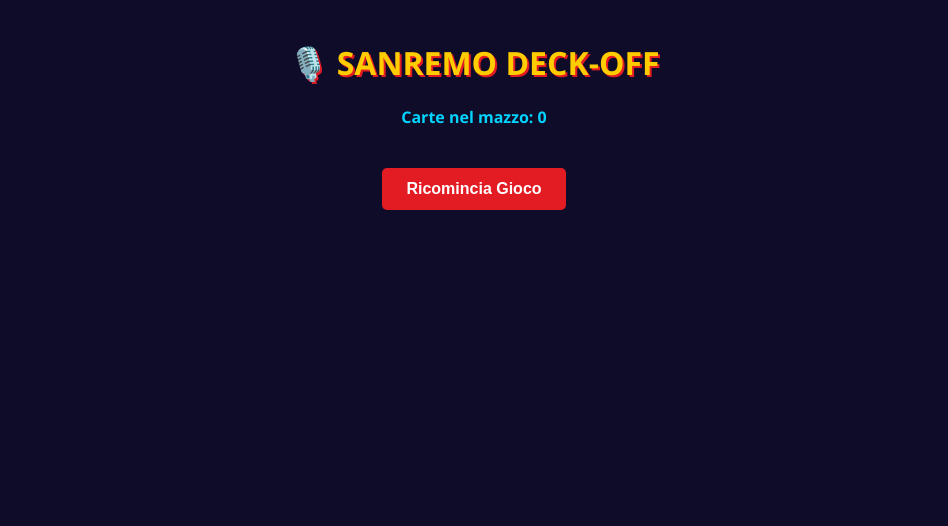
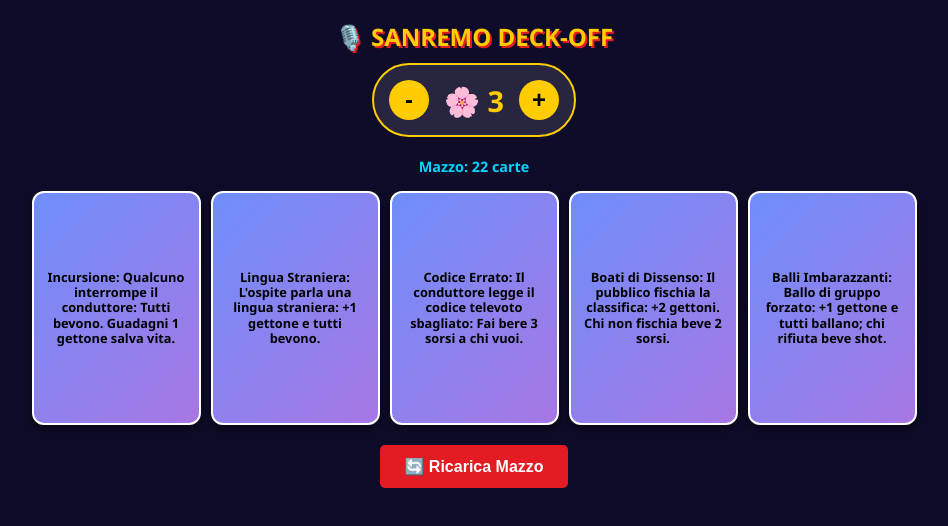
Before and after one commit to matteosaccone16-max/sanremo.game, a plain HTML site: page index.html in a window 1280 px wide. Shown: the whole page, without its empty margins (166-1114 px from the left). Drawn offline with Linux system fonts and the light colour scheme.

Commit message:
Update index.html

```diff
--- a/index.html
+++ b/index.html
@@ -5,81 +5,157 @@
     <meta name="viewport" content="width=device-width, initial-scale=1.0">
     <title>Sanremo Deck-Off</title>
     <style>
-        body { font-family: 'Segoe UI', Tahoma, Geneva, Verdana, sans-serif; background: #0f0c29; color: white; text-align: center; margin: 0; padding: 20px; }
-        h1 { color: #ffcc00; text-transform: uppercase; text-shadow: 2px 2px #e31b23; }
-        #stats { margin-bottom: 20px; font-weight: bold; color: #00d4ff; }
+        body { font-family: 'Segoe UI', sans-serif; background: #0f0c29; color: white; text-align: center; margin: 0; padding: 10px; }
+        h1 { color: #ffcc00; text-transform: uppercase; text-shadow: 2px 2px #e31b23; margin: 10px 0; font-size: 1.5rem; }
 
-        #hand { display: flex; flex-wrap: wrap; justify-content: center; gap: 15px; perspective: 1000px; }
+        /* Contatore Gettoni */
+        #token-container {
+            background: rgba(255, 255, 255, 0.1);
+            padding: 15px; border-radius: 50px;
+            display: inline-flex; align-items: center; gap: 15px;
+            margin-bottom: 20px; border: 2px solid #ffcc00;
+        }
+        .token-count { font-size: 1.8rem; font-weight: bold; color: #ffcc00; }
+        .token-btn {
+            background: #ffcc00; border: none; width: 40px; height: 40px;
+            border-radius: 50%; font-size: 1.5rem; font-weight: bold; cursor: pointer;
+        }
+
+        #stats { margin-bottom: 15px; font-size: 0.9rem; color: #00d4ff; font-weight: bold; }
+        #hand { display: flex; flex-wrap: wrap; justify-content: center; gap: 10px; }
 
         .card {
-            width: 160px; height: 240px;
+            width: 145px; height: 210px;
             background: linear-gradient(135deg, #6e8efb, #a777e3);
-            border-radius: 12px; border: 3px solid #fff;
-            color: #000; padding: 15px;
+            border-radius: 12px; border: 2px solid #fff;
+            color: #000; padding: 10px;
             display: flex; flex-direction: column; justify-content: center;
-            cursor: pointer; transition: transform 0.3s, box-shadow 0.3s;
-            font-size: 0.85rem; font-weight: bold; overflow: hidden;
-            box-shadow: 0 4px 15px rgba(0,0,0,0.5);
+            cursor: pointer; transition: transform 0.2s;
+            font-size: 0.8rem; font-weight: bold; overflow: hidden;
+            box-shadow: 0 4px 10px rgba(0,0,0,0.5);
             line-height: 1.2;
         }
 
-        .card:hover { transform: translateY(-10px) rotate(2deg); box-shadow: 0 10px 25px rgba(255, 204, 0, 0.5); }
-        .card:active { transform: scale(0.9); }
+        .card:active { transform: scale(0.95); }
 
-        button {
+        .controls { margin-top: 20px; display: flex; flex-direction: column; gap: 10px; align-items: center; }
+        button.main-btn {
             padding: 12px 24px; font-size: 1rem; cursor: pointer;
-            background: #e31b23; color: white; border: none; border-radius: 5px; margin-top: 20px;
-            font-weight: bold;
+            background: #e31b23; color: white; border: none; border-radius: 5px; font-weight: bold;
         }
     </style>
 </head>
 <body>
 
     <h1>🎙️ Sanremo Deck-Off</h1>
-    <div id="stats">Carte nel mazzo: <span id="count">0</span></div>
+
+    <div id="token-container">
+        <button class="token-btn" onclick="changeTokens(-1)">-</button>
+        <div class="token-count">🌸 <span id="token-val">3</span></div>
+        <button class="token-btn" onclick="changeTokens(1)">+</button>
+    </div>
+
+    <div id="stats">Mazzo: <span id="count">0</span> carte</div>
 
     <div id="hand"></div>
 
-    <button onclick="resetGame()">Ricomincia Gioco</button>
+    <div class="controls">
+        <button class="main-btn" onclick="resetGame()">🔄 Ricarica Mazzo</button>
+    </div>
 
     <script>
-        // Carico l'effetto sonoro (Royalty Free Clinking Glasses)
+        // Effetto sonoro brindisi
         const toastSound = new Audio('https://www.soundjay.com/misc/sounds/glass-clink-1.mp3');
 
-        const allCards = [
-            "L'Emozionato: Gioca se credi che il cantante piangerà a fine esibizione. Successo: Vinci 1 Gettone. Insuccesso: Bevi 2 sorsi.",
-            "Fiori Rubati: Gioca se il cantante regala i fiori a qualcuno in platea o all'orchestra. Premio: Guadagni 1 'Scudo' (salta la prossima bevuta).",
-            "Occhiale matto: Gioca se credi che il prossimo artista indossi occhiali da sole. Successo: Guadagni 1 gettone.",
-            "Appello Sociale: Gioca se il cantante fa un discorso politico o sociale. Effetto: Tutti devono bere un sorso solenne.",
-            "L'Invasione: Gioca se il cantante scende tra il pubblico. Successo: Distribuisci 3 sorsi tra i tuoi amici.",
-            "Standing Ovation: Gioca prima dell'annuncio. Bevono tutti tranne te se l'Ariston si alza in piedi. Vinci 2 Gettoni.",
-            "Problema di Monitor: Gioca se il cantante si tocca l'orecchio (problemi audio). Successo: Guadagni 1 Gettone e tutti bevono.",
-            "L'Urlo Finale: Gioca se la canzone finisce con un acuto di almeno 5 secondi. Bevono tutti e guadagni 1 gettone.",
-            "Gaffe sul Nome: Il conduttore sbaglia a pronunciare il nome di un cantante. Successo: Tutti bevono tranne te. Guadagni 1 gettone.",
-            "Selfie di Stato: Il conduttore tira fuori il telefono per una storia o selfie. Effetto: Guadagni 1 gettone. Chi ha meno gettoni beve.",
-            "Amadeus-Mode: Gioca se fa una battuta che non fa ridere. Scommessa: Se cala il silenzio, guadagni 2 Gettoni. Se qualcuno ride beve doppio.",
-            "Discesa Pericolosa: Gioca se qualcuno inciampa o rischia di cadere dalle scale. Premio: 1 Gettone 'Salva-Vita'.",
-            "Codice Errato: Il conduttore legge il codice del televoto sbagliato. Successo: Fai bere 3 sorsi a chi vuoi.",
-            "Incursione: Qualcuno interrompe il conduttore. Effetto: Tutti bevono alla salute del disturbatore. Guadagni 1 gettone salva vita.",
-            "Monologo Infinito: Inizia un monologo di oltre 5 minuti. Effetto: Guadagni 2 gettoni e bevono tutti per sopportare lo strazio.",
-            "Canto del Conduttore: Il conduttore inizia a cantare. Effetto: Guadagna 1 gettone e decidi a chi togliere 1 salva vita. Bevono tutti.",
-            "Balli Imbarazzanti: Il conduttore costringe l'ospite a un ballo di gruppo. Effetto: Guadagni 1 gettone e tutti devono ballare; chi rifiuta beve.",
-            "Medley Eterno: L'ospite canta più di 4 canzoni di fila. Effetto: Guadagni 3 gettoni, tutti bevono un sorso per canzone.",
-            "Duetto Improvvisato: Conduttore e ospite cantano insieme. Guadagni 2 gettoni e tutti tranne te bevono.",
-            "Microfono Muto: Un cantante inizia a cantare ma non si sente la voce. Premio: Guadagni 2 Gettoni e 1 salva vita. Tutti bevono.",
-            "Parenti in Prima Fila: La regia inquadra la moglie/figlio del conduttore. Effetto: Bevi un sorso con la persona alla tua destra. Togli 1 gettone a chi vuoi.",
-            "Omaggio ai Grandi Scomparsi: Parte una clip tributo a un artista del passato. Regola: Brindisi collettivo. Scegli 2 persone a cui togliere 1 gettone.",
-            "L'Urlo 'Sanremooo!': Il cantante urla il nome della città. Effetto: Tutti bevono uno shot. Guadagna 1 gettone salva vita.",
-            "Ultimo Posto Orgoglioso: Il cantante all'ultimo posto sorride. Effetto: Il giocatore con meno Gettoni beve e perde un gettone.",
-            "Boati di Dissenso: Il pubblico fischia la classifica. Effetto: Guadagni 2 gettoni. Fischia anche tu; chi non lo fa beve 2 sorsi.",
-            "Coro Impegnato: I coristi fanno un balletto coordinato. Effetto: Guadagni 2 gettoni e bevono quelli che non copiano il balletto.",
-            "Lingua Straniera: L'ospite parla una lingua straniera. Effetto: Guadagni 1 gettone e tutti bevono."
-        ];
-
+        let tokens = 3;
         let deck = [];
         let hand = [];
 
+        // Tutte le tue carte senza errori di virgolette
+        const allCards = [
+            "L'Emozionato: Se il cantante piange a fine esibizione: Vinci 1 Gettone. Se no: Bevi 2 sorsi.",
+            "Fiori Rubati: Se il cantante regala i fiori a qualcuno: Guadagni 1 'Scudo' (salta la prossima bevuta).",
+            "Occhiale matto: Se il prossimo artista indossa occhiali da sole: Guadagni 1 gettone.",
+            "Appello Sociale: Se il cantante fa un discorso politico o sociale: Tutti bevono un sorso solenne.",
+            "L'Invasione: Se il cantante scende tra il pubblico: Distribuisci 3 sorsi tra gli amici.",
+            "Standing Ovation: Se l'Ariston si alza in piedi: Bevono tutti tranne te. Vinci 2 Gettoni.",
+            "Problema di Monitor: Se il cantante si tocca l'orecchio: Guadagni 1 Gettone e tutti bevono.",
+            "L'Urlo Finale: Se la canzone finisce con un acuto di +5 secondi: Bevono tutti e guadagni 1 gettone.",
+            "Gaffe sul Nome: Il conduttore sbaglia un nome: Tutti bevono tranne te. +1 gettone.",
+            "Selfie di Stato: Il conduttore fa un selfie: +1 gettone. Chi ha meno gettoni beve.",
+            "Amadeus-Mode: Se fa una battuta che non fa ridere: Silenzio = +2 gettoni. Se qualcuno ride: beve doppio.",
+            "Discesa Pericolosa: Se qualcuno inciampa sulle scale: Vinci 1 Gettone 'Salva-Vita'.",
+            "Codice Errato: Il conduttore legge il codice televoto sbagliato: Fai bere 3 sorsi a chi vuoi.",
+            "Incursione: Qualcuno interrompe il conduttore: Tutti bevono. Guadagni 1 gettone salva vita.",
+            "Monologo Infinito: Monologo di oltre 5 minuti: +2 gettoni e bevono tutti per sopportare.",
+            "Canto del Conduttore: Il conduttore canta: +1 gettone e togli 1 salva vita a un amico. Si beve!",
+            "Balli Imbarazzanti: Ballo di gruppo forzato: +1 gettone e tutti ballano; chi rifiuta beve shot.",
+            "Medley Eterno: L'ospite canta +4 canzoni: +3 gettoni, tutti bevono un sorso per canzone.",
+            "Duetto Improvvisato: Conduttore e ospite cantano insieme: +2 gettoni e tutti tranne te bevono.",
+            "Microfono Muto: Non si sente la voce all'inizio: +2 Gettoni e 1 salva vita. Tutti bevono.",
+            "Parenti in Prima Fila: Inquadrano la famiglia del conduttore: Bevi con chi hai a destra. Togli 1 gettone a un nemico.",
+            "Omaggio ai Scomparsi: Clip tributo: Brindisi collettivo. Scegli 2 persone a cui togliere 1 gettone.",
+            "L'Urlo 'Sanremooo!': Il cantante urla il nome della città: Tutti bevono uno shot. +1 gettone salva vita.",
+            "Ultimo Posto: Il cantante all'ultimo posto sorride: Chi ha meno Gettoni beve e ne perde uno.",
+            "Boati di Dissenso: Il pubblico fischia la classifica: +2 gettoni. Chi non fischia beve 2 sorsi.",
+            "Coro Impegnato: I coristi fanno un balletto: +2 gettoni e bevono quelli che non copiano i passi.",
+            "Lingua Straniera: L'ospite parla una lingua straniera: +1 gettone e tutti bevono."
+        ];
+
+        function changeTokens(val) {
+            tokens = Math.max(0, tokens + val);
+            document.getElementById('token-val').innerText = tokens;
+        }
+
         function shuffle(array) {
             return array.sort(() => Math.random() - 0.5);
+        }
 
+        function initGame() {
+            deck = shuffle([...allCards]);
+            hand = [];
+            tokens = 3;
+            document.getElementById('token-val').innerText = tokens;
+            for(let i=0; i<5; i++) {
+                if(deck.length > 0) hand.push(deck.pop());
+            }
+            renderHand();
         }
+
+        function playCard(index) {
+            toastSound.currentTime = 0;
+            toastSound.play().catch(e => console.log("Audio richiede interazione"));
+
+            if (deck.length > 0) {
+                hand[index] = deck.pop();
+            } else {
+                hand.splice(index, 1);
+                if (hand.length === 0) alert("Mazzo esaurito!");
+            }
+            renderHand();
+        }
+
+        function renderHand() {
+            const handDiv = document.getElementById('hand');
+            const countSpan = document.getElementById('count');
+            handDiv.innerHTML = '';
+            countSpan.innerText = deck.length;
+
+            hand.forEach((cardText, index) => {
+                const cardEl = document.createElement('div');
+                cardEl.className = 'card';
+                cardEl.innerText = cardText;
+                cardEl.onclick = () => playCard(index);
+                handDiv.appendChild(cardEl);
+            });
+        }
+
+        function resetGame() {
+            if(confirm("Vuoi azzerare tutto e rimescolare?")) initGame();
+        }
+
+        // Avvio del gioco
+        initGame();
+    </script>
+</body>
+</html>
```
